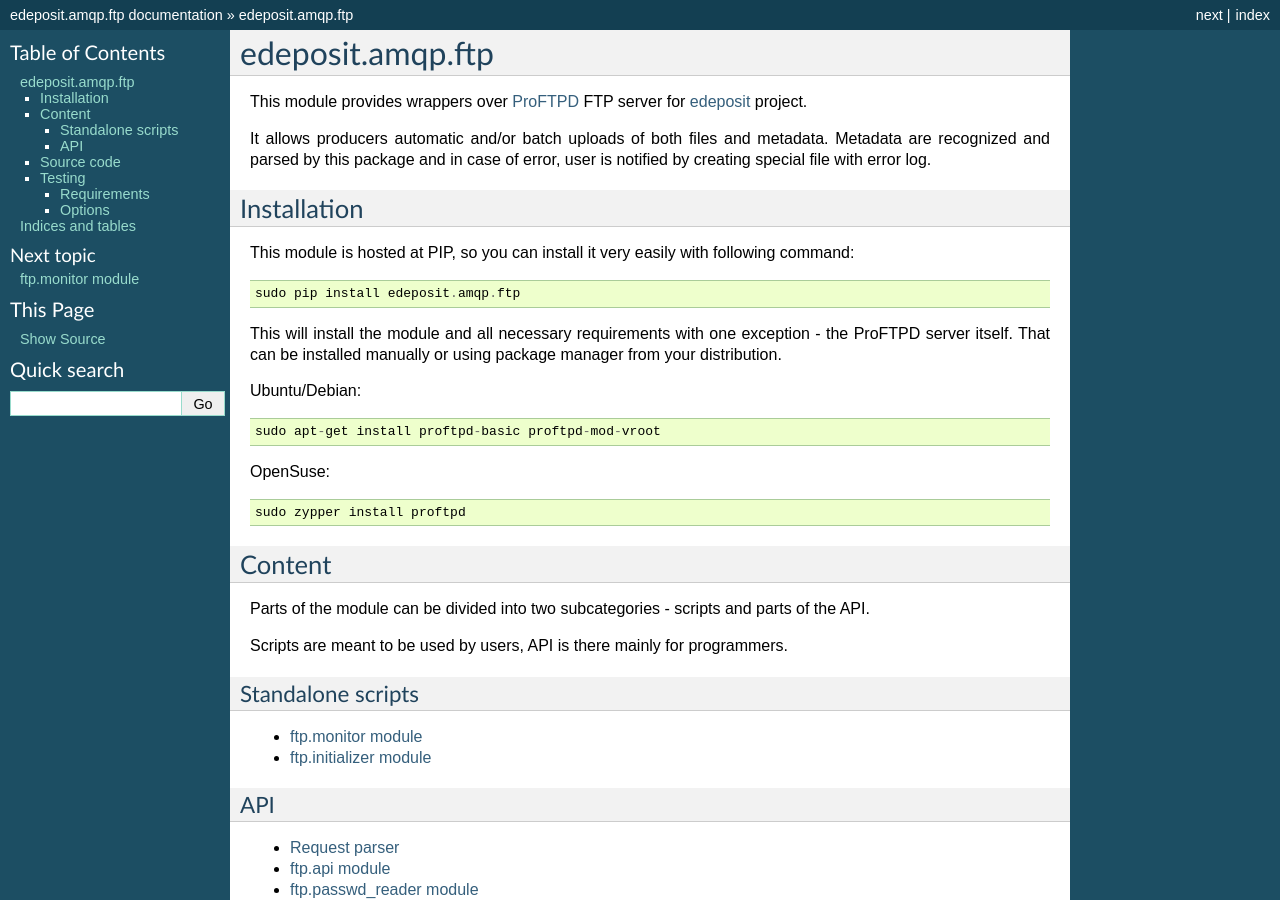
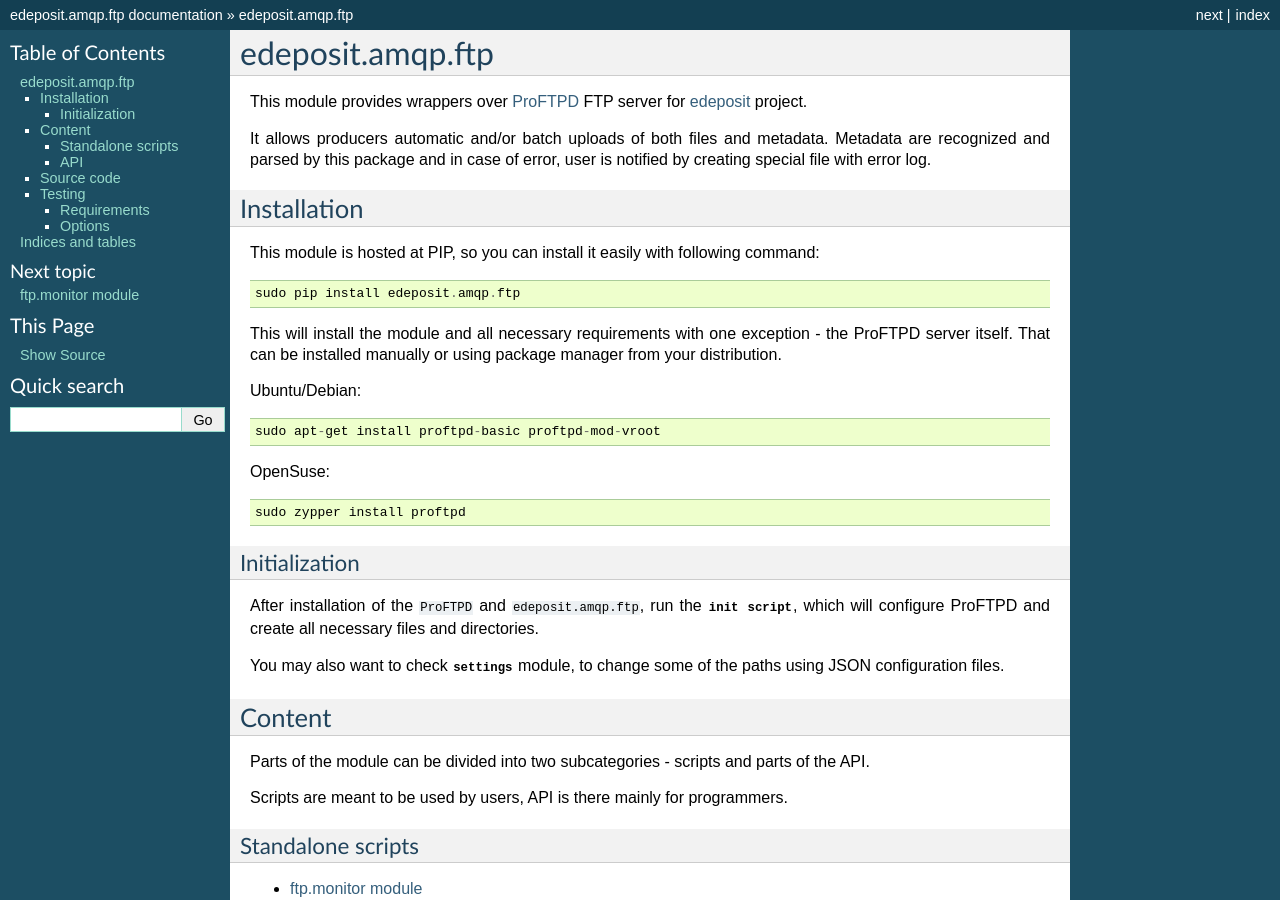
Before and after one commit to edeposit/edeposit.amqp.ftp, a Sphinx documentation site: the page built from docs/index.rst, in a window 1280 px wide and 900 px high. Built offline with Sphinx 7.4.7, drawn with Linux system fonts in a browser that asks for light colours.

Commit message:
Finished chapter about installation/initialization.

```diff
--- a/docs/index.rst
+++ b/docs/index.rst
@@ -13,7 +13,7 @@ is notified by creating special file with error log.
 
 Installation
 ------------
-This module is hosted at PIP, so you can install it very easily with following
+This module is hosted at PIP, so you can install it easily with following
 command::
 
     sudo pip install edeposit.amqp.ftp
@@ -29,6 +29,15 @@ Ubuntu/Debian::
 OpenSuse::
 
     sudo zypper install proftpd
+
+Initialization
+++++++++++++++
+After installation of the ``ProFTPD`` and ``edeposit.amqp.ftp``, run the
+:mod:`init script <ftp.initializer>`, which will configure ProFTPD and create
+all necessary files and directories.
+
+You may also want to check :mod:`.settings` module, to change some of the paths
+using JSON configuration files.
 
 Content
 -------
```
